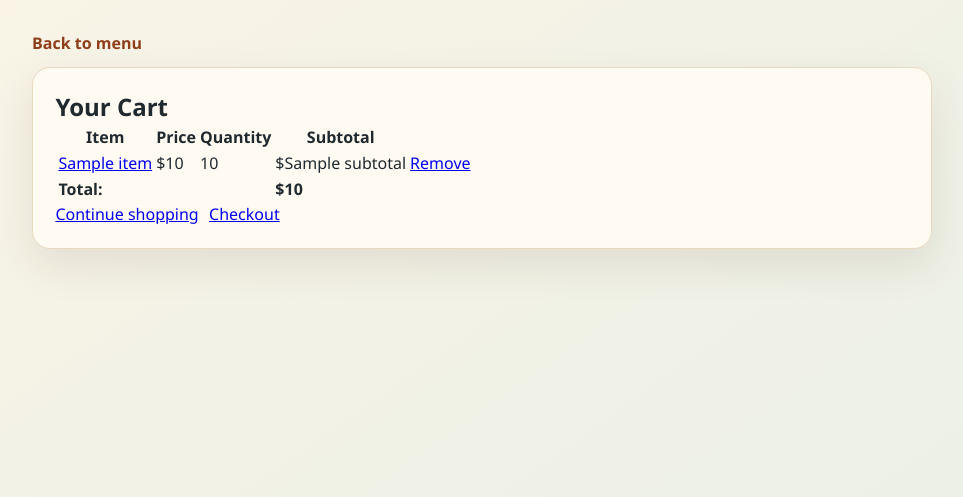
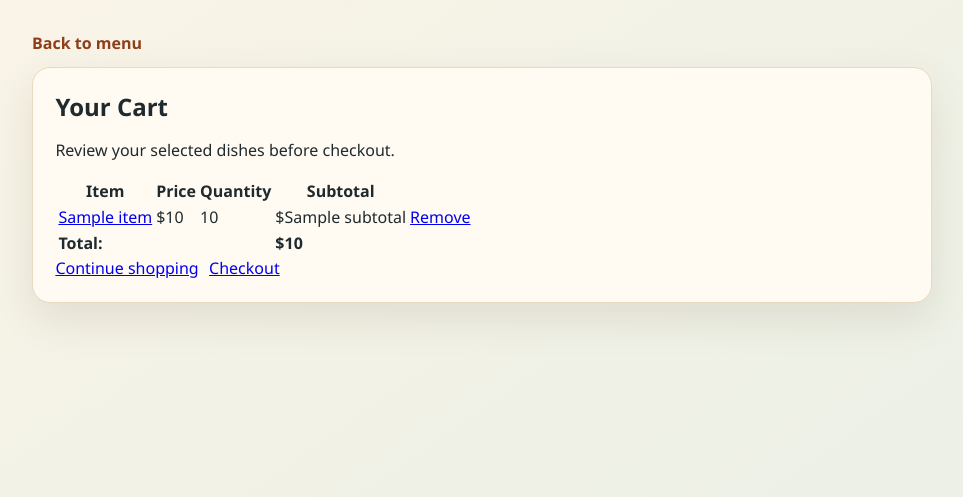
Before and after one commit to ShyriaievMykola/restaurant, a Django app: template menu/templates/menu/cart_detail.html in a window 1280 px wide. Shown: the top 497 px of the page, without its empty margins (158-1121 px from the left). Run offline with Django 5.2, Linux system fonts and the light colour scheme; the template is opened without the code that fills it: most values are stand-ins (such as "Sample title", 1, 10 or a date in 2020).

Commit message:
ui: improve cart and checkout layout spacing

```diff
--- a/menu/templates/menu/cart_detail.html
+++ b/menu/templates/menu/cart_detail.html
@@ -13,9 +13,11 @@
         <article class="detail-card">
             <header>
                 <h1>Your Cart</h1>
+                <p class="page-subtitle">Review your selected dishes before checkout.</p>
             </header>
 
             {% if cart_items %}
+                <div class="table-wrap">
                     <table class="cart-table">
                         <thead>
                             <tr>
@@ -29,7 +31,7 @@
                         <tbody>
                             {% for item in cart_items %}
                                 <tr>
-                                <td><a href="{% url 'menu:detail' item.slug %}">{{ item.name }}</a></td>
+                                    <td><a class="text-link" href="{% url 'menu:detail' item.slug %}">{{ item.name }}</a></td>
                                     <td>${{ item.unit_price }}</td>
                                     <td>{{ item.quantity }}</td>
                                     <td>${{ item.subtotal }}</td>
@@ -44,6 +46,7 @@
                             </tr>
                         </tfoot>
                     </table>
+                </div>
 
                 <div class="form-actions">
                     <a class="button secondary" href="{% url 'menu:list' %}">Continue shopping</a>
--- a/menu/templates/menu/checkout.html
+++ b/menu/templates/menu/checkout.html
@@ -13,7 +13,7 @@
         <article class="detail-card">
             <header>
                 <h1>Checkout</h1>
-                <p>We are not processing payments in this demo. Your order will be created and saved.</p>
+                <p class="page-subtitle">We are not processing payments in this demo. Your order will be created and saved.</p>
             </header>
 
             {% if cart_items %}
```
Lines whose indentation alone changed are shown as unchanged.
